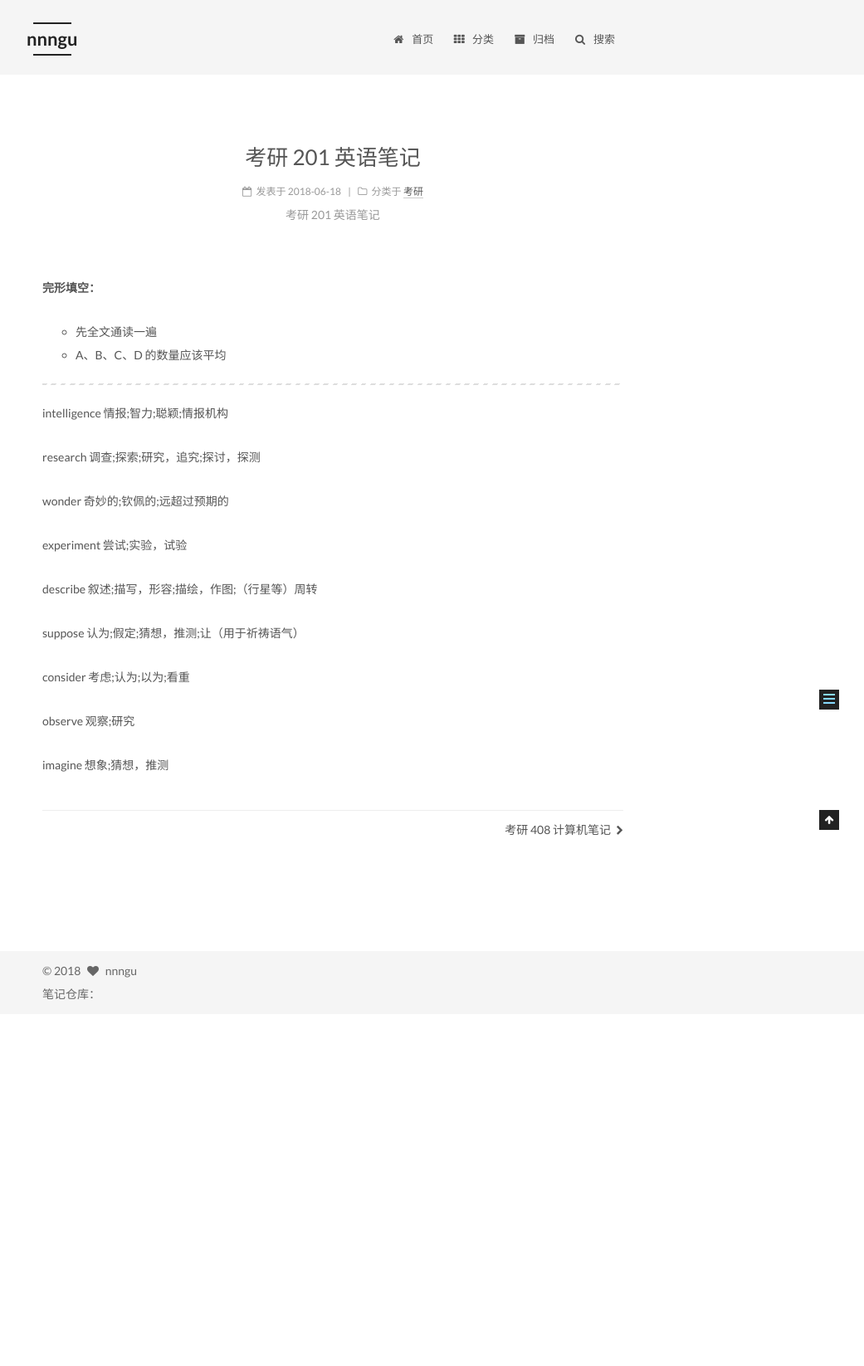
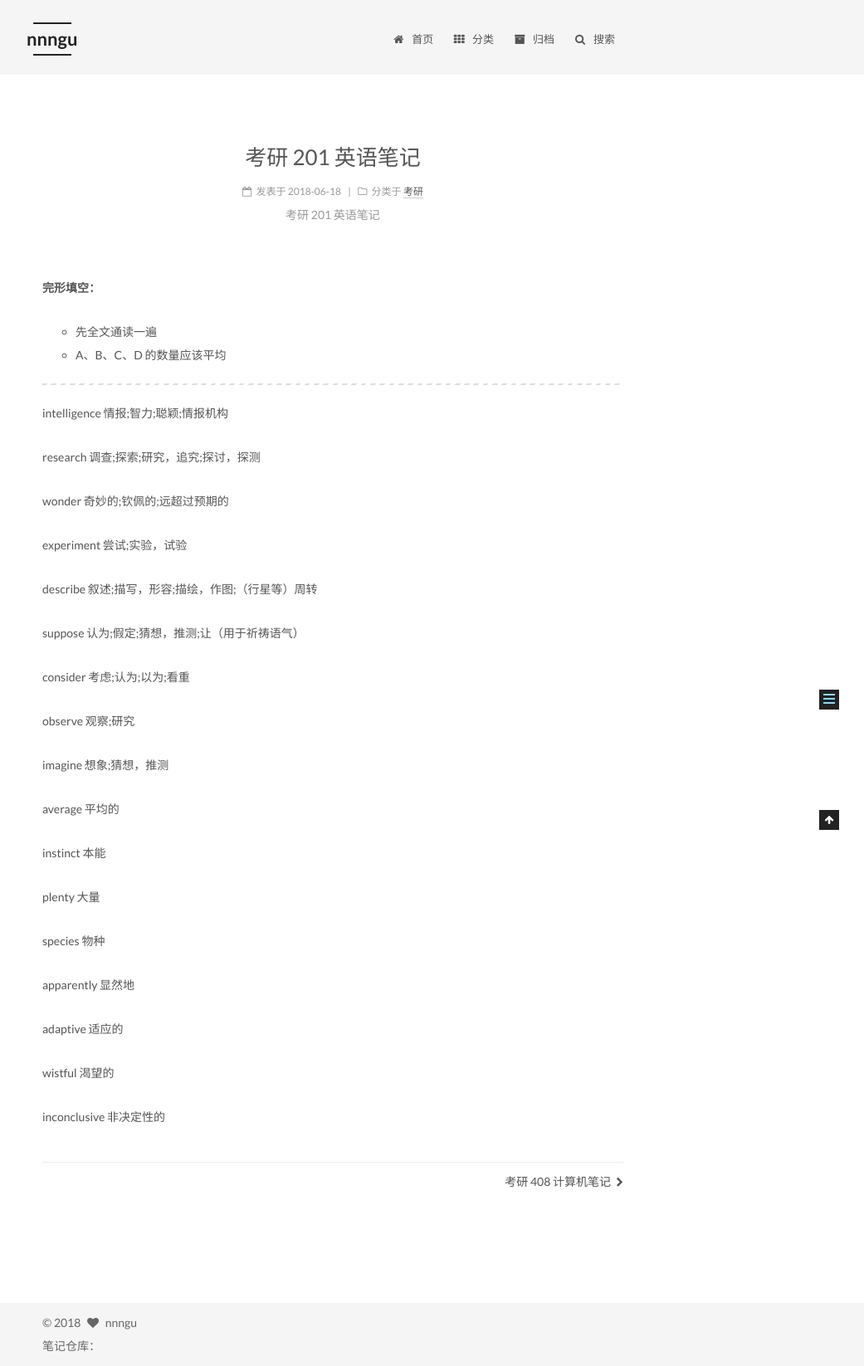
Before and after one commit to nnngu/LearningNotes, a Jekyll site: the page built from _posts/2018-06-18-考研 201 英语笔记.md, in a window 1280 px wide. Shown: the whole page at 83% size, without its empty margins (239-1280 px from the left). Built offline with Jekyll 4.4.1, drawn with Linux system fonts in a browser that asks for light colours; before the commit the page ends 1222 px from its top, so only the background shows below that; grey boxes are pictures that could not be loaded.

Commit message:
修改文件: _posts/2018-06-18-考研 201 英语笔记.md

```diff
--- a/_posts/2018-06-18-考研 201 英语笔记.md
+++ b/_posts/2018-06-18-考研 201 英语笔记.md
@@ -26,3 +26,19 @@ consider   考虑;认为;以为;看重
 observe   观察;研究
 
 imagine  想象;猜想，推测
+
+average  平均的
+
+instinct  本能
+
+plenty  大量
+
+species  物种
+
+apparently  显然地
+
+adaptive  适应的
+
+wistful  渴望的
+
+inconclusive  非决定性的
```
